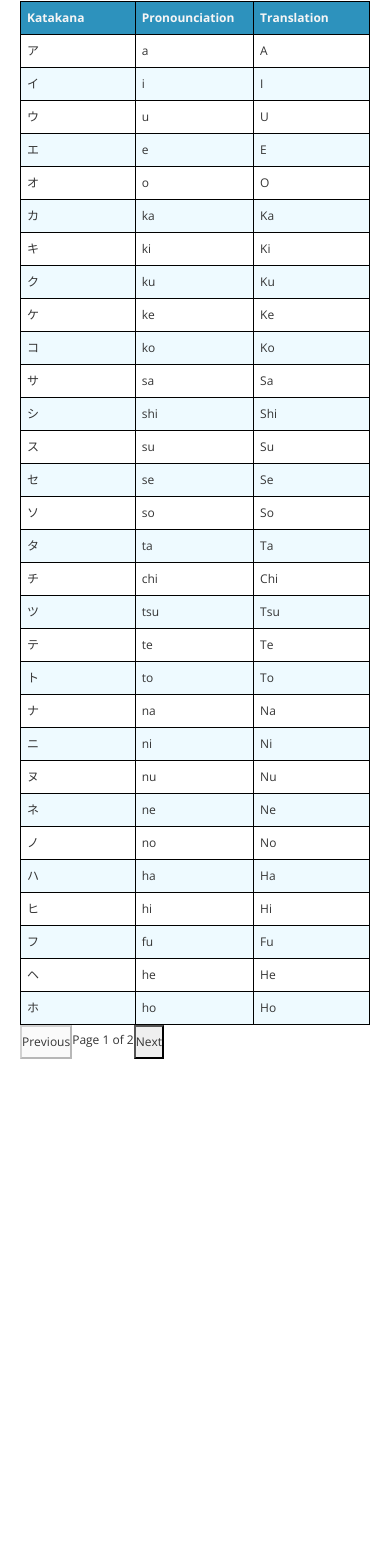
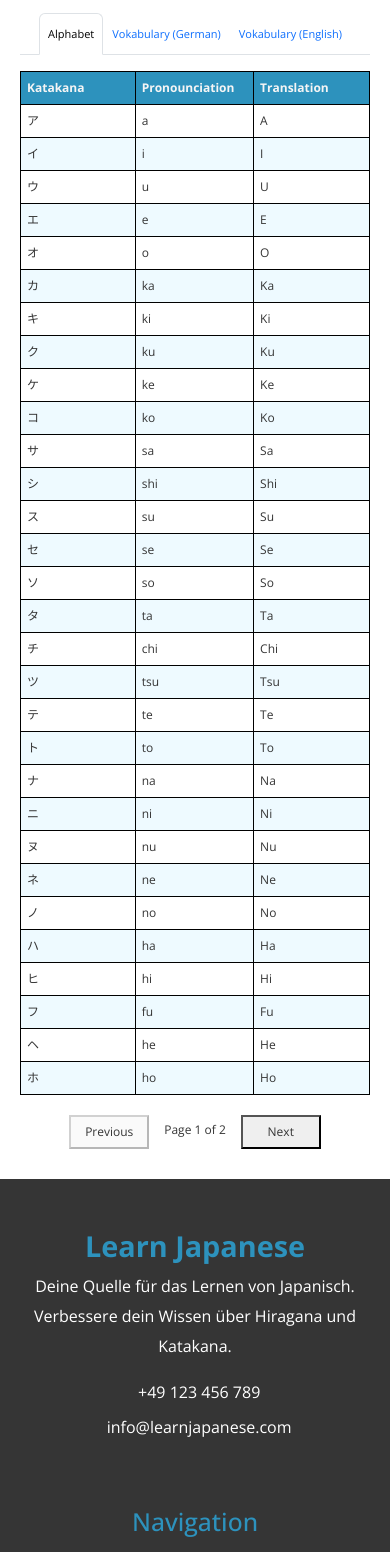
Before and after one commit to kutaykurt/learnjapanese, a React (Create React App) app: page /katakana in a window 390 px wide. Shown: the part 393-1945 px from the top of the page. Before the commit the page ends 1452 px from the top, so only its background shows below. Built offline with nearby package versions, Linux system fonts and the light colour scheme.

Commit message:
Footer hinzugefügt und Design verbessert

```diff
--- a/src/App.jsx
+++ b/src/App.jsx
@@ -14,6 +14,7 @@ import Kanji from "./pages/Homepage/Kanji/Kanji.jsx";
 import AboutKatakana from "./pages/Homepage/Katakana/AboutKatakana.jsx";
 import SearchFunction from "./components/SearchFunction/SearchFunction.jsx";
 import { fetchJapaneseData } from "./fetch";
+import Footer from "./components/Footer/Footer.jsx";
 
 function App() {
   const [showText, setShowText] = useState(true);
@@ -151,6 +152,7 @@ function App() {
           </div>
         )}
       </VocabularyProvider>
+      <Footer />
     </div>
   );
 }
--- a/src/App.scss
+++ b/src/App.scss
@@ -30,6 +30,7 @@ $header-background: #def5ff;
   max-width: 1400px;
   margin: 0 auto;
   padding-bottom: 100px;
+  min-height: 800px;
 }
 
 .prologue {
@@ -53,15 +54,30 @@ $header-background: #def5ff;
 
 .search-input-field {
   min-width: 500px;
+  border: $main-grey 1px solid;
+  border-radius: 4px;
 }
 
 .search-container {
   text-align: center;
-  margin: 32px 0px;
+  margin: 32px 0px 64px 0px;
 }
 
 .mb-3 {
   margin-top: 20px;
+  display: flex;
+  justify-content: center;
+}
+
+.pagination {
+  margin: 20px 0px 30px 0px;
+  display: flex;
+  justify-content: center;
+
+  button {
+    width: 80px;
+    margin: 0px 15px;
+  }
 }
 
 @keyframes learn-pulse {
--- /dev/null
+++ b/src/components/Footer/Footer.jsx
@@ -0,0 +1,72 @@
+import React from "react";
+import "./Footer.scss";
+import { Link } from "react-router-dom";
+
+const Footer = () => {
+  return (
+    <footer className="footer">
+      <div className="footer-content">
+        <div className="footer-section about">
+          <h1 className="logo-text">Learn Japanese</h1>
+          <p>
+            Deine Quelle für das Lernen von Japanisch. Verbessere dein Wissen
+            über Hiragana und Katakana.
+          </p>
+          <div className="contact">
+            <span>
+              <i className="fas fa-phone"></i> &nbsp; +49 123 456 789
+            </span>
+            <span>
+              <i className="fas fa-envelope"></i> &nbsp; info@learnjapanese.com
+            </span>
+          </div>
+        </div>
+
+        <div className="footer-section links">
+          <h2>Navigation</h2>
+          <ul>
+            <li>
+              <Link to="hiragana">Hiragana</Link>
+            </li>
+            <li>
+              <Link to="katakana">Katakana</Link>
+            </li>
+            <li>
+              <Link to="exercises">Übungen</Link>
+            </li>
+            <li>
+              <Link to="aboutus">Über uns</Link>
+            </li>
+          </ul>
+        </div>
+
+        <div className="footer-section contact-form">
+          <h2>Kontakt</h2>
+          <form>
+            <input
+              type="email"
+              name="email"
+              className="text-input contact-input"
+              placeholder="Deine Email-Adresse..."
+            />
+            <textarea
+              name="message"
+              className="text-input contact-input"
+              placeholder="Deine Nachricht..."
+            ></textarea>
+            <button type="submit" className="btn btn-big">
+              <i className="fas fa-envelope"></i>
+              Senden
+            </button>
+          </form>
+        </div>
+      </div>
+
+      <div className="footer-bottom">
+        &copy; learnjapanese.com | Designed by Kutay Kurt
+      </div>
+    </footer>
+  );
+};
+
+export default Footer;
--- /dev/null
+++ b/src/components/Footer/Footer.scss
@@ -0,0 +1,143 @@
+@import "../../App.scss";
+
+ol,
+ul {
+  padding: 0px !important;
+}
+
+.footer {
+  background-color: $main-black;
+  color: white;
+  padding: 30px 0;
+  text-align: center;
+
+  .footer-content * {
+    color: white;
+  }
+
+  .footer-content {
+    display: flex;
+
+    .footer-section {
+      flex: 1;
+      padding: 20px;
+
+      form {
+        display: flex;
+        flex-direction: column;
+        align-items: center;
+
+        input,
+        textarea {
+          width: 300px;
+        }
+      }
+
+      h1,
+      h2 {
+        color: $main-blue;
+      }
+
+      .logo-text {
+        font-size: 1.8em;
+        font-weight: bold;
+      }
+
+      .contact {
+        margin: 10px 0;
+
+        span {
+          display: block;
+          margin: 5px 0;
+        }
+      }
+
+      .socials a {
+        font-size: 1.2em;
+        margin: 0 10px;
+        color: white;
+        text-decoration: none;
+      }
+
+      .links ul {
+        list-style-type: none;
+
+        li {
+          margin: 10px 0;
+
+          a {
+            color: white;
+            text-decoration: none;
+
+            &:hover {
+              text-decoration: underline;
+            }
+          }
+        }
+      }
+
+      .contact-form {
+        form {
+          .text-input {
+            padding: 10px;
+            margin: 5px 0;
+            border: none;
+            border-radius: 5px;
+            width: 200px;
+          }
+
+          .btn-big {
+            padding: 10px 20px;
+            border: none;
+            background-color: #3498db;
+            color: white;
+            border-radius: 5px;
+            cursor: pointer;
+
+            i {
+              margin-right: 5px;
+            }
+          }
+        }
+      }
+    }
+  }
+
+  .footer-bottom {
+    background-color: #222;
+    color: #bbb;
+    padding: 10px 0;
+    font-size: 0.9em;
+  }
+}
+
+/* Responsive Styles */
+@media (max-width: 768px) {
+  .footer-content {
+    flex-direction: column;
+    align-items: center;
+  }
+
+  .footer-section {
+    max-width: 500px;
+  }
+
+  .socials {
+    margin-top: 20px;
+  }
+}
+
+@media (max-width: 480px) {
+  .footer-section {
+    padding: 10px;
+  }
+
+  .socials a {
+    font-size: 1em;
+    margin: 5px;
+  }
+
+  .footer-bottom {
+    font-size: 0.8em;
+  }
+}
--- a/src/components/SearchFunction/SearchFunction.jsx
+++ b/src/components/SearchFunction/SearchFunction.jsx
@@ -29,7 +29,7 @@ const SearchFunction = ({ data, onSearchResults, query, setQuery }) => {
     <div>
       <input
         type="text"
-        placeholder="Search.."
+        placeholder="Search vocabularies..."
         value={query}
         onChange={handleSearch}
         className="search-input-field"
--- a/src/App.js
+++ b/src/pages/Homepage/Homepage.jsx
@@ -1,64 +1,61 @@
-import { useEffect, useLayoutEffect, useState } from 'react';
-import './App.scss';
-import Header from './components/Header/Header';
-import Homepage from './pages/Homepage/Homepage';
-import { Route, Routes, useLocation } from 'react-router-dom';
-import Hiragana from './pages/Homepage/Hiragana/Hiragana';
-import 'bootstrap/dist/css/bootstrap.min.css';
-import Uebungen from './pages/Homepage/Uebungen/UebungenAlphabet';
-import AboutHiragana from './pages/Homepage/Hiragana/AboutHiragama';
-import MyVocabulary from './pages/Homepage/MyVocabulary/MyVocabulary';
-import { VocabularyProvider } from './components/VocabularyProvider';
-import Katakana from './pages/Homepage/Katakana/Katakana.jsx'
-import Kanji from './pages/Homepage/Kanji/Kanji';
-import AboutKatakana from './pages/Homepage/Katakana/AboutKatakana.jsx';
+import React from 'react';
+import './homepage.scss';
+import { Link } from 'react-router-dom';
+import '../../App.scss'
 
-function App() {
-  const [showText, setShowText] = useState(true);
+const Homepage = () => {
+  return (
+    <div className="Homepage">
+      <p className="description-first">
+        Discover the fascination and significance of these three writing systems
+        in the Japanese language, and embark on your journey into the world of
+        Japanese writing!
+      </p>
+      <h2>You can learn these 2 types of Japanese scripts:</h2>
+      <div className="line" />
+      <div className="note">
+        <span>Please select the language you want to learn.</span>
+        <br />
+        <span>Note: </span>If you are a beginner, we recommend you to learn
+        Hiragama first. It's the first script they learn in schools in Japan.
+      </div>
 
-  const location = useLocation();
-
-  useLayoutEffect(() => {
-    window.scrollTo(0, 0);
-  }, [location]);
-
-  useEffect(() => {
-    const timer = setTimeout(() => {
-      setShowText(false);
-    }, 2200);
-
-    return () => clearTimeout(timer);
-  }, []);
-
-  return (
-    <div className="App">
-      <VocabularyProvider>
-        {showText && (
-          <div className="prologue">
-            <span className="learn-word">Learn</span>
-            <span className="japanese-word">Japanese</span>
-          </div>
-        )}
-        {!showText && (
-          <div className="app-main">
-            <Header />
-            <div className="body">
-              <Routes>
-                <Route path="/" element={<Homepage />} />
-                <Route path="/hiragana" element={<Hiragana />} />
-                <Route path="/katakana" element={<Katakana />} />
-                <Route path="/kanji" element={<Kanji />} />
-                <Route path="/exercises" element={<Uebungen />} />
-                <Route path="/abouthiragana" element={<AboutHiragana />} />
-                <Route path="/aboutkatakana" element={<AboutKatakana />} />
-                <Route path="/myvocabularies" element={<MyVocabulary />} />
-              </Routes>
-            </div>
-          </div>
-        )}
-      </VocabularyProvider>
+      <ul className="language-descriptions">
+        <li className="hiragana-description">
+          <span className="title">Hiragana: </span>Hiragana serves as one of the
+          foundations in Japanese writing, used for phonetic spelling of words
+          and grammer. It consists of 46 basic characters.
+          <br />
+          <Link to="/hiragana" className="link">
+            <button className="hiragana">Learn</button>
+          </Link>
+        </li>
+        <li className="katakana-description mid-padding">
+          <span className="title">Katakana: </span>Katakana is employed to write
+          foreign words, onomatopoeia, and names of plants or animals. Like
+          Hiragana, it comprises 46 characters.
+          <br />
+          <Link to="/katakana" className="link">
+            <button className="katakana">
+            Learn
+            </button>
+          </Link>
+        </li>
+        {/* <li className="kanji-description">
+          <span className="title">Kanji</span> Kanji are Chinese characters
+          adopted into the Japanese language. They represent words or ideas and
+          encompass several thousand characters.
+          <br />
+          <Link to="/kanji" className="link">
+            <button className="kanji" disabled>
+            Learn
+            </button>
+          </Link>
+        </li> */}
+      </ul>
+      <div className="line" />
     </div>
   );
-}
+};
 
-export default App;
+export default Homepage;
--- a/src/pages/Homepage/homepage.scss
+++ b/src/pages/Homepage/homepage.scss
@@ -196,7 +196,7 @@
 
 @media screen and (max-width: 480px) {
   .Homepage {
-    font-size: 14px;
+    font-size: 15px;
     padding: 0px 10px;
 
     h2 {
@@ -210,17 +210,18 @@
   }
 
   .description-first {
-    font-size: 14px !important;
+    display: none;
   }
 
   .language-descriptions {
     li {
-      padding: 10px 0px 10px 0px;
+      margin: 0px 0px 20px 0px;
     }
 
     button {
       font-size: 14px;
       width: 100px;
+      padding: 0px;
     }
   }
 }
```
